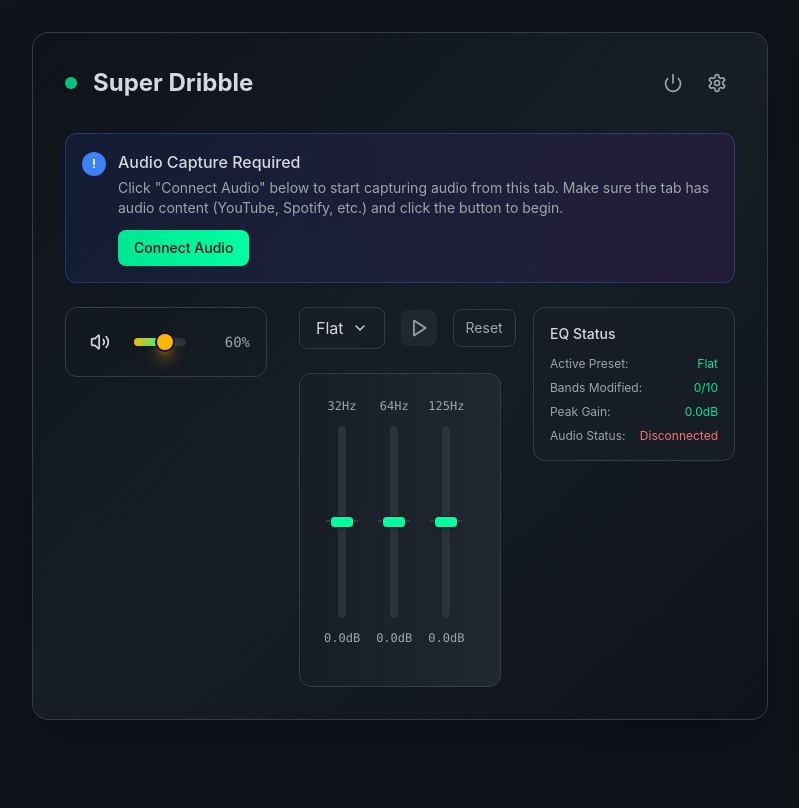
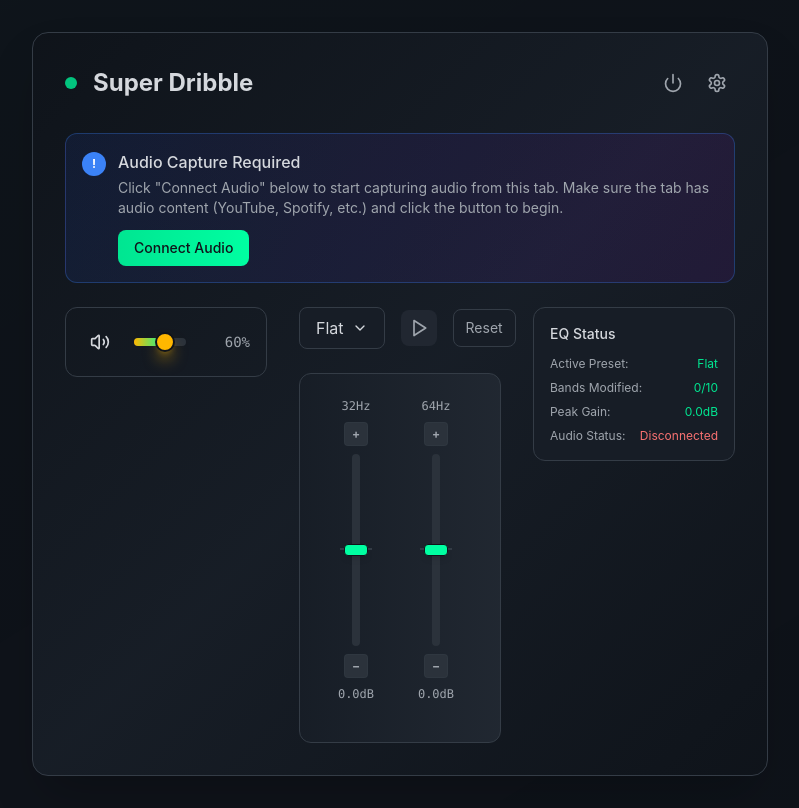
Before and after one commit to BennyPerumalla/SuperDribble, a React (Vite) app in the folder UI/: page / in a window 1280 px wide. Shown: the whole page, without its empty margins (0-799 px from the left). Built offline with nearby package versions, Linux system fonts and the light colour scheme; the HTML template or start-up script is replaced by a standard one.

Commit message:
fix:dragging of sliders

```diff
--- a/UI/src/components/equalizer/EqualizerBand.tsx
+++ b/UI/src/components/equalizer/EqualizerBand.tsx
@@ -1,5 +1,20 @@
-import React, { useState } from "react";
-import { cn } from "@/lib/utils";
+import React, { useRef, useState } from "react";
+
+// Utility function to merge class names
+const cn = (...classes: (string | boolean | undefined | Record<string, boolean>)[]) => {
+  return classes
+    .map(cls => {
+      if (typeof cls === 'object' && cls !== null) {
+        return Object.entries(cls)
+          .filter(([_, value]) => value)
+          .map(([key]) => key)
+          .join(' ');
+      }
+      return cls;
+    })
+    .filter(Boolean)
+    .join(" ");
+};
 
 interface EqualizerBandProps {
   frequency: string;
@@ -16,46 +31,119 @@
   isActive = false,
   className,
 }) => {
+  const trackRef = useRef<HTMLDivElement>(null);
   const [isDragging, setIsDragging] = useState(false);
 
-  const handleMouseDown = () => {
+  const handlePointerDown = (e: React.PointerEvent<HTMLDivElement>) => {
     setIsDragging(true);
+    updateValue(e);
+    (e.target as HTMLElement).setPointerCapture(e.pointerId);
   };
 
-  const handleMouseUp = () => {
-    setIsDragging(false);
+  const handlePointerMove = (e: React.PointerEvent<HTMLDivElement>) => {
+    if (isDragging) {
+      updateValue(e);
+    }
   };
 
-  React.useEffect(() => {
-    const handleGlobalMouseUp = () => {
-      setIsDragging(false);
-    };
+  const handlePointerUp = (e: React.PointerEvent<HTMLDivElement>) => {
+    setIsDragging(false);
+    (e.target as HTMLElement).releasePointerCapture(e.pointerId);
+  };
 
-    if (isDragging) {
-      document.addEventListener("mouseup", handleGlobalMouseUp);
-      return () => document.removeEventListener("mouseup", handleGlobalMouseUp);
+  const updateValue = (e: React.PointerEvent<HTMLDivElement>) => {
+    if (!trackRef.current) return;
+
+    const rect = trackRef.current.getBoundingClientRect();
+    const y = e.clientY - rect.top;
+    const percentage = Math.max(0, Math.min(1, y / rect.height));
+
+    // Convert percentage to value range (-12 to +12)
+    // Invert because top = +12, bottom = -12
+    const newValue = 12 - percentage * 24;
+
+    // Round to nearest 0.5
+    const roundedValue = Math.round(newValue * 2) / 2;
+    const clampedValue = Math.max(-12, Math.min(12, roundedValue));
+
+    onChange(clampedValue);
+  };
+
+  const handleIncrement = () => {
+    const newValue = Math.min(12, value + 0.5);
+    onChange(newValue);
+  };
+
+  const handleDecrement = () => {
+    const newValue = Math.max(-12, value - 0.5);
+    onChange(newValue);
+  };
+
+  // Calculate fill position and height
+  const getFillStyle = () => {
+    if (value === 0) return { height: '0px', top: '50%' };
+
+    if (value > 0) {
+      // Positive values: fill from center (50%) to top
+      const heightPercent = (value / 12) * 50; // value/12 gives ratio, *50 for half height
+      return {
+        height: `${heightPercent}%`,
+        top: `${50 - heightPercent}%`,
+      };
+    } else {
+      // Negative values: fill from center (50%) downward
+      const heightPercent = (Math.abs(value) / 12) * 50;
+      return {
+        height: `${heightPercent}%`,
+        top: '50%',
+      };
     }
-  }, [isDragging]);
+  };
+
+  const fillStyle = getFillStyle();
 
   return (
-    <div className={cn("flex flex-col items-center space-y-3", className)}>
+    <div className={cn("flex flex-col items-center space-y-2 flex-shrink-0 w-16", className)}>
       {/* Frequency Label */}
-      <div className="text-xs font-mono text-eq-text-dim font-medium">
+      <div className="text-xs font-mono text-eq-text-dim font-medium h-4 flex items-center justify-center w-full">
         {frequency}
       </div>
 
+      {/* Plus Button */}
+      <button
+        onClick={handleIncrement}
+        className={cn(
+          "w-6 h-6 flex items-center justify-center rounded text-xs font-bold transition-all duration-150",
+          "bg-eq-slider-track hover:bg-eq-accent/20 text-eq-text-dim hover:text-eq-accent",
+          "border border-eq-border/50 hover:border-eq-accent/50 flex-shrink-0"
+        )}
+      >
+        +
+      </button>
+
       {/* Slider Container */}
-      <div className="relative h-48 w-8 flex flex-col items-center">
+      <div
+        ref={trackRef}
+        className="relative h-48 w-8 flex flex-col items-center cursor-pointer select-none flex-shrink-0"
+        onPointerDown={handlePointerDown}
+        onPointerMove={handlePointerMove}
+        onPointerUp={handlePointerUp}
+        onPointerLeave={(e) => {
+          if (isDragging) {
+            handlePointerUp(e);
+          }
+        }}
+      >
         {/* Background Track */}
         <div className="absolute inset-0 w-2 bg-eq-slider-track rounded-full mx-auto" />
 
         {/* Center Line (0dB) */}
-        <div className="absolute top-1/2 left-0 right-0 h-0.5 bg-eq-border transform -translate-y-0.5" />
+        <div className="absolute top-1/2 left-0 right-0 h-0.5 bg-eq-border transform -translate-y-0.5 z-10" />
 
         {/* Active Fill */}
         <div
           className={cn(
-            "absolute w-2 rounded-full transition-all duration-200 mx-auto",
+            "absolute w-2 rounded-full mx-auto pointer-events-none will-change-transform",
             {
               "bg-gradient-to-t from-eq-accent to-eq-accent-glow":
                 value > 0 && isActive,
@@ -66,65 +154,59 @@
             },
           )}
           style={{
-            height: `${Math.abs(value) * 4}px`,
-            top: value >= 0 ? `${50 - value * 2}%` : "50%",
-            boxShadow: isActive
+            ...fillStyle,
+            boxShadow: isActive && value !== 0
               ? `0 0 10px hsla(var(--eq-accent-glow), 0.6)`
               : "none",
-          }}
-        />
-
-        {/* Slider Input */}
-        <input
-          type="range"
-          min="-12"
-          max="12"
-          step="0.5"
-          value={value}
-          onChange={(e) => onChange(parseFloat(e.target.value))}
-          onMouseDown={handleMouseDown}
-          onMouseUp={handleMouseUp}
-          className={cn(
-            "absolute inset-0 w-8 h-full opacity-0 cursor-pointer",
-            "focus:outline-none",
-          )}
-          style={{
-            writingMode: "vertical-lr",
-
-            WebkitAppearance: "slider-vertical",
+            transition: isDragging ? 'none' : 'all 150ms ease-out',
           }}
         />
 
         {/* Thumb Indicator */}
         <div
           className={cn(
-            "absolute w-6 h-3 bg-eq-slider-thumb rounded-sm border border-eq-background",
-            "transition-all duration-200 pointer-events-none",
+            "absolute w-6 h-3 bg-eq-slider-thumb rounded-sm border border-eq-background z-20",
+            "pointer-events-none will-change-transform",
             {
-              "shadow-lg shadow-eq-accent-glow/50 scale-110":
-                isDragging || isActive,
-              "shadow-md": !isDragging && !isActive,
+              "shadow-lg shadow-eq-accent-glow/50 scale-110": isActive || isDragging,
+              "shadow-md": !isActive && !isDragging,
             },
           )}
           style={{
-            top: `${50 - value * 2}%`,
+            top: `${50 - (value / 12) * 50}%`,
             transform: "translateY(-50%)",
             left: "50%",
             marginLeft: "-12px",
+            transition: isDragging ? 'none' : 'all 150ms ease-out',
           }}
         />
       </div>
 
+      {/* Minus Button */}
+      <button
+        onClick={handleDecrement}
+        className={cn(
+          "w-6 h-6 flex items-center justify-center rounded text-xs font-bold transition-all duration-150",
+          "bg-eq-slider-track hover:bg-eq-accent/20 text-eq-text-dim hover:text-eq-accent",
+          "border border-eq-border/50 hover:border-eq-accent/50 flex-shrink-0"
+        )}
+      >
+        −
+      </button>
+
       {/* Value Display */}
       <div
         className={cn(
-          "text-xs font-mono font-medium transition-colors duration-200",
+          "text-xs font-mono font-medium h-4 w-12 text-center flex items-center justify-center",
           {
             "text-eq-accent eq-text-glow": isActive && value !== 0,
             "text-eq-text": !isActive && value !== 0,
             "text-eq-text-dim": value === 0,
           },
         )}
+        style={{
+          transition: 'color 150ms ease-out',
+        }}
       >
         {value > 0 ? "+" : ""}
         {value.toFixed(1)}dB
```
